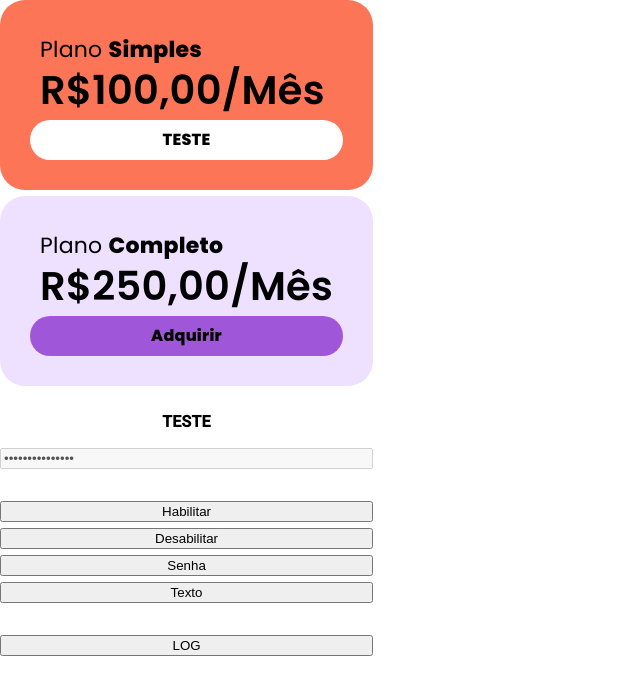
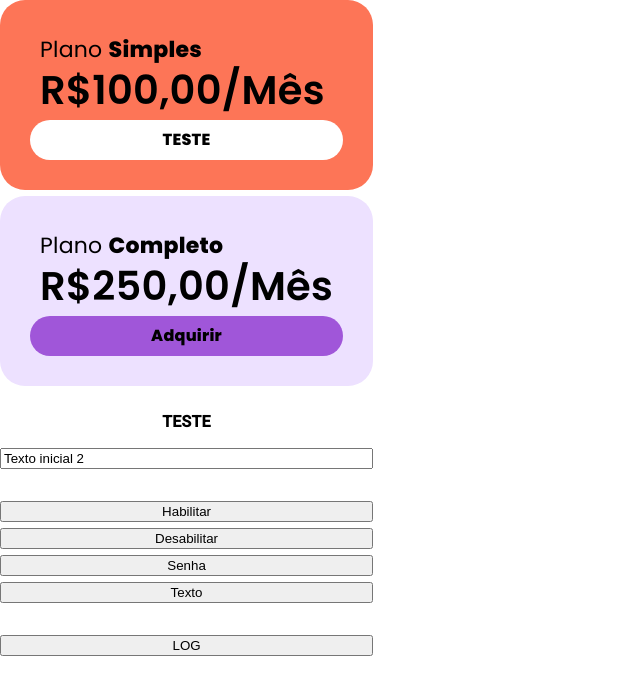
Before and after one commit to JulianaCristina/udemy-angular-course, an Angular app: page / in a window 1280 px wide. Shown: the top 694 px of the page, without its empty margins (0-640 px from the left). Built offline with nearby package versions, Linux system fonts and the light colour scheme.

Commit message:
Event binding

```diff
--- a/src/app/app.component.html
+++ b/src/app/app.component.html
@@ -4,12 +4,17 @@
     <app-card-roxo></app-card-roxo>
 
     <app-card-button></app-card-button>
-  <!--    property binding-->
-  <input id="meu-input" [value]="inputText" [type]="inputType" [disabled]="isDisabled"/>
+    <!--    property binding [value] [type] -->
+    <!--    enviando valor para as propriedades-->
+    <input id="meu-input" [value]="inputText" [type]="inputType" [disabled]="isDisabled"
+           (keyup)="handleInputKeyUp($event)"/>
     <br/>
+
+    <!--    event binding (click) (change) (blur) -->
+    <!--    recebendo valor que vem do evento $event -->
+
     <button (click)="enableInput()">Habilitar</button>
     <button (click)="disableInput()">Desabilitar</button>
-
     <button (click)="setPasswordTypeInput()">Senha</button>
     <button (click)="setTextTypeInput()">Texto</button>
     <br>
--- a/src/app/app.component.ts
+++ b/src/app/app.component.ts
@@ -7,8 +7,8 @@ import { Component } from '@angular/core';
 })
 export class AppComponent {
   inputText = "Texto inicial 2";
-  inputType = "password";
-  isDisabled = true
+  inputType = "text";
+  isDisabled = false
 
 
   enableInput(){
@@ -31,4 +31,9 @@ export class AppComponent {
     console.log(this.inputText)
   }
 
+  handleInputKeyUp(event: any){
+    this.inputText = event.target.value
+    console.log(event)
+  }
+
 }
```
Lines whose indentation alone changed are shown as unchanged.
